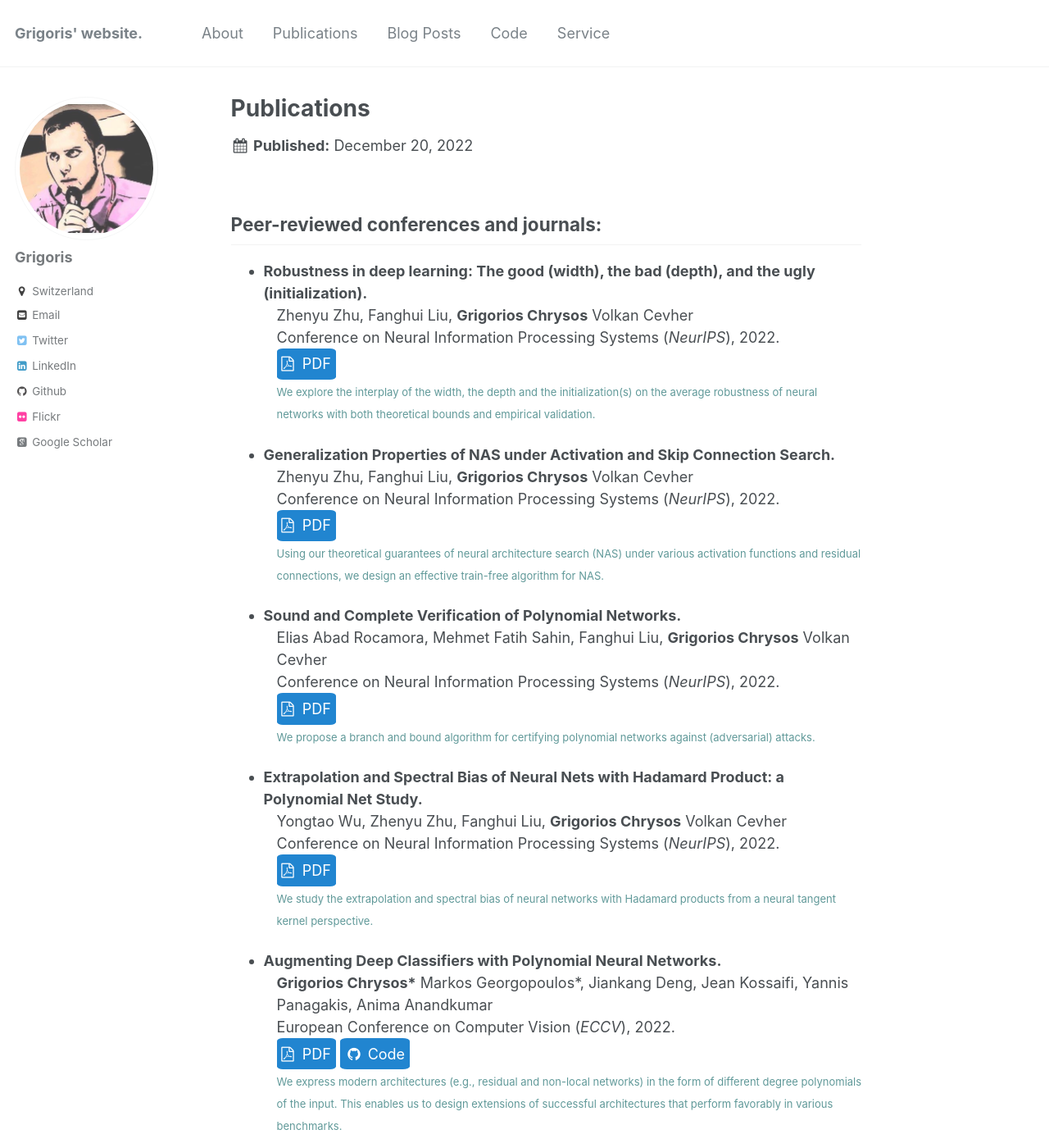
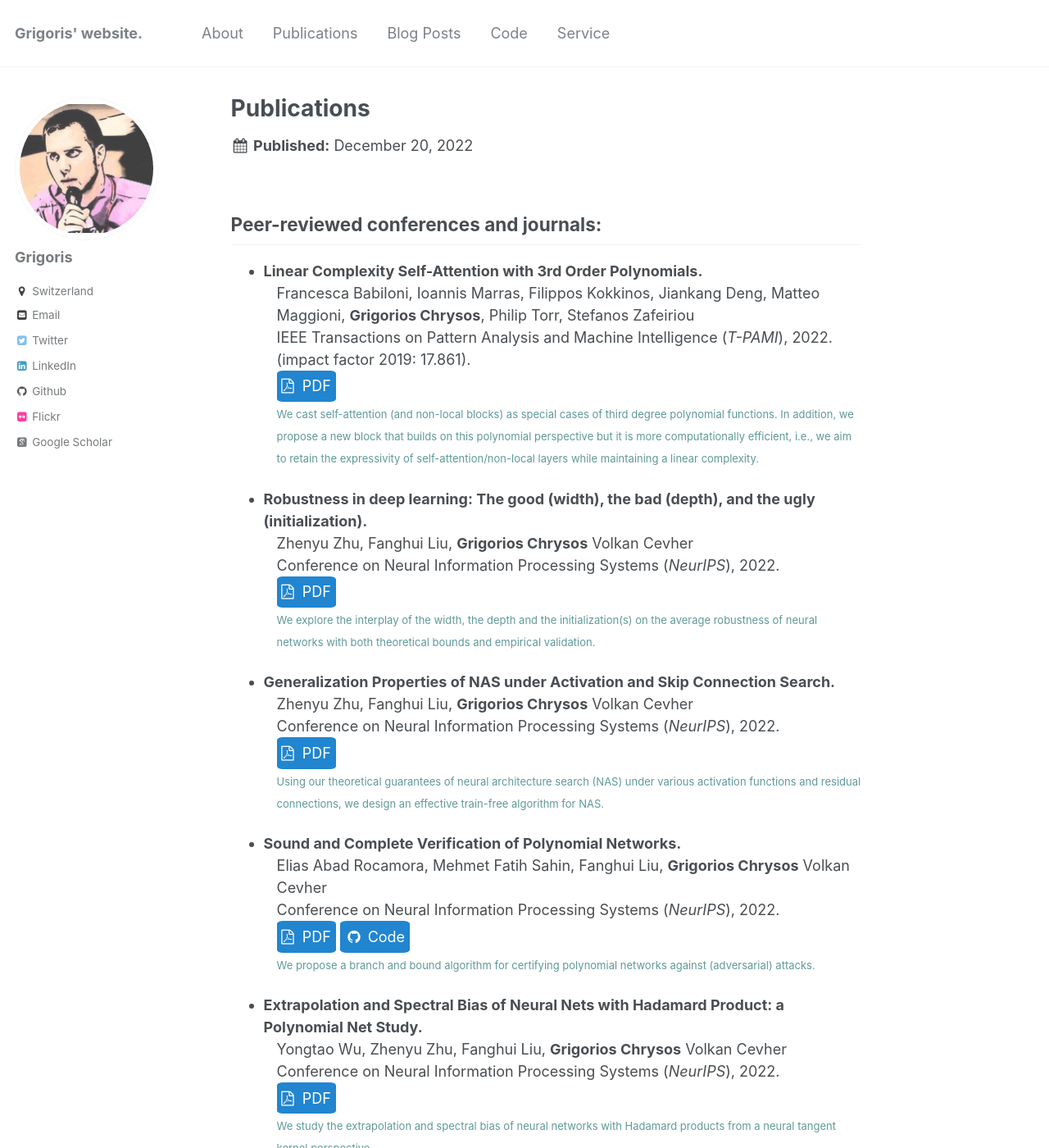
Before and after one commit to grigorisg9gr/grigorisg9gr.github.io, a Jekyll site: the page built from _publications/index.html, in a window 1280 px wide and 1400 px high. Shown: the whole window at 82% size. Built offline with Jekyll 4.4.1, drawn with Linux system fonts in a browser that asks for light colours; some web fonts are replaced.

Commit message:
Revise the neurips links.

```diff
--- a/_pages/code/index.html
+++ b/_pages/code/index.html
@@ -12,10 +12,11 @@
         <ul class="align_left">
                   <li><span class="thick">On the topic of <strong>polynomial networks</strong>:</span>
                               <ul class="align_left">
-                                           <li><span class="thick">The <a href="https://github.com/grigorisg9gr/polynomial_nets">source code</a> from our work (CVPR'20/PAMI-21) on &Pi;-nets.</span></li>
+                                           <li><span class="thick">The <a href="https://github.com/grigorisg9gr/polynomial_nets">source code</a> from our work (CVPR'20/PAMI-21) on &Pi;-nets. Source code for diverse experiments: data generation, data classifcation, face recognition and non-euclidean representation learning.</span></li>
                                           <li><span class="thick">The <a href="https://github.com/grigorisg9gr/polynomial_nets_for_conditional_generation">source code</a> from our work (NeurIPS'21) on conditional generation.</span></li>
                                           <li><span class="thick">The <a href="https://github.com/grigorisg9gr/polynomials-for-augmenting-NNs">source code</a> from our work (ECCV'22) on polynomial expansions for recognition. <br /></span></li>
                                           <li><span class="thick">Introductory <a href="https://github.com/polynomial-nets/tutorial-2022-intro-polynomial-nets">jupyter notebooks</a> from our tutorial at CVPR'22.</span></li>
+                                          <li><span class="thick">The <a href="https://github.com/megaelius/PNVerification">source code</a> from our work (NeurIPS'22) on verification of the polynomial expansions (for recognition). <br /></span></li>
                               </ul>
                   </li>
                   <li><a href="https://github.com/tensorly/Proceedings_IEEE_companion_notebooks">Source code</a> for our review paper (Proceedings of the IEEE, 2021) on tensor methods. </li>
--- a/_publications/index.html
+++ b/_publications/index.html
@@ -9,21 +9,29 @@
 <h2 id="peer-reviewed-conferences-and-journals-">Peer-reviewed conferences and journals:</h2>
 <ul>
 
+<li><strong>Linear Complexity Self-Attention with 3rd Order Polynomials.</strong>
+    <div style="padding-left: 16px">
+      <p>Francesca Babiloni, Ioannis Marras, Filippos Kokkinos, Jiankang Deng, Matteo Maggioni, <strong>Grigorios Chrysos</strong>, Philip Torr, Stefanos Zafeiriou<br>
+      IEEE Transactions on Pattern Analysis and Machine Intelligence (<em>T-PAMI</em>), 2022. (impact factor 2019: 17.861). <br>
+      <a style="color: white; text-decoration: none;" href="#"><span class="buttong button-round"> <i class="fa fa-file-pdf-o" aria-hidden="true"></i> &nbsp;PDF</span></a><br>  <!-------- TODO: add link -->
+      <span style="color: #609999; font-size: 13px; line-height: 13px;">We cast self-attention (and non-local blocks) as special cases of third degree polynomial functions. In addition, we propose a new block that builds on this polynomial perspective but it is more computationally efficient, i.e., we aim to retain the expressivity of self-attention/non-local layers while maintaining a linear complexity.</span></p>
+    </div></li>
+
 <!---------------               NeurIPS 2022               --------------->
 <li><strong>Robustness in deep learning: The good (width), the bad (depth), and the ugly (initialization).</strong>
     <div style="padding-left: 16px">
       <p>Zhenyu Zhu, Fanghui Liu, <strong>Grigorios Chrysos</strong> Volkan Cevher<br>
       Conference on Neural Information Processing Systems (<em>NeurIPS</em>), 2022. <br>
-      <a style="color: white; text-decoration: none;" href="https://arxiv.org/pdf/2209.07263.pdf"><span class="buttong button-round"> <i class="fa fa-file-pdf-o" aria-hidden="true"></i> &nbsp;PDF</span></a> <br>
-      <span style="color: #609999; font-size: 13px; line-height: 13px;">We explore the interplay of the width, the depth and the initialization(s) on the average robustness of neural networks with both theoretical bounds and empirical validation.</span></p>
+      <a style="color: white; text-decoration: none;" href="https://openreview.net/pdf?id=m8vzptcFKsT"><span class="buttong button-round"> <i class="fa fa-file-pdf-o" aria-hidden="true"></i> &nbsp;PDF</span></a> <br>
+      <span style="color: #609999; font-size: 13px; line-height: 13px;">We explore the interplay of the width, the depth and the initialization(s) on the average robustness of neural networks with both theoretical bounds and empirical validation.</span></p> <!-- https://arxiv.org/pdf/2209.07263.pdf -->
     </div></li>
 
 <li><strong>Generalization Properties of NAS under Activation and Skip Connection Search.</strong>
     <div style="padding-left: 16px">
       <p>Zhenyu Zhu, Fanghui Liu, <strong>Grigorios Chrysos</strong> Volkan Cevher<br>
       Conference on Neural Information Processing Systems (<em>NeurIPS</em>), 2022. <br>
-      <a style="color: white; text-decoration: none;" href="https://arxiv.org/pdf/2209.07238.pdf"><span class="buttong button-round"> <i class="fa fa-file-pdf-o" aria-hidden="true"></i> &nbsp;PDF</span></a> <br>
-      <span style="color: #609999; font-size: 13px; line-height: 13px;">Using our theoretical guarantees of neural architecture search (NAS) under various activation functions and residual connections, we design an effective train-free algorithm for NAS.</span></p>
+      <a style="color: white; text-decoration: none;" href="https://openreview.net/pdf?id=aQySSrCbBul"><span class="buttong button-round"> <i class="fa fa-file-pdf-o" aria-hidden="true"></i> &nbsp;PDF</span></a> <br>
+      <span style="color: #609999; font-size: 13px; line-height: 13px;">Using our theoretical guarantees of neural architecture search (NAS) under various activation functions and residual connections, we design an effective train-free algorithm for NAS.</span></p> <!-- https://arxiv.org/pdf/2209.07238.pdf -->
     </div></li>
 
 
@@ -31,8 +39,9 @@
     <div style="padding-left: 16px">
       <p>Elias Abad Rocamora, Mehmet Fatih Sahin, Fanghui Liu, <strong>Grigorios Chrysos</strong> Volkan Cevher<br>
       Conference on Neural Information Processing Systems (<em>NeurIPS</em>), 2022. <br>
-      <a style="color: white; text-decoration: none;" href="https://arxiv.org/pdf/2209.07235.pdf"><span class="buttong button-round"> <i class="fa fa-file-pdf-o" aria-hidden="true"></i> &nbsp;PDF</span></a> <br>
-      <span style="color: #609999; font-size: 13px; line-height: 13px;">We propose a branch and bound algorithm for certifying polynomial networks against (adversarial) attacks.</span></p>
+      <a style="color: white; text-decoration: none;" href="https://openreview.net/pdf?id=gsdHDI-p6NI"><span class="buttong button-round"> <i class="fa fa-file-pdf-o" aria-hidden="true"></i> &nbsp;PDF</span></a>
+      <a style="color: white; text-decoration: none;" href="https://github.com/megaelius/PNVerification"><span class="buttong button-round"> <i class="fa fa-fw fa-github" aria-hidden="true"></i>&nbsp;Code</span></a><br>
+      <span style="color: #609999; font-size: 13px; line-height: 13px;">We propose a branch and bound algorithm for certifying polynomial networks against (adversarial) attacks.</span></p> <!-- https://arxiv.org/pdf/2209.07235.pdf -->
     </div></li>
 
 
@@ -40,8 +49,8 @@
     <div style="padding-left: 16px">
       <p>Yongtao Wu, Zhenyu Zhu, Fanghui Liu, <strong>Grigorios Chrysos</strong> Volkan Cevher<br>
       Conference on Neural Information Processing Systems (<em>NeurIPS</em>), 2022. <br>
-      <a style="color: white; text-decoration: none;" href="https://arxiv.org/pdf/2209.07736.pdf"><span class="buttong button-round"> <i class="fa fa-file-pdf-o" aria-hidden="true"></i> &nbsp;PDF</span></a> <br>
-      <span style="color: #609999; font-size: 13px; line-height: 13px;">We study the extrapolation and spectral bias of neural networks with Hadamard products from a neural tangent kernel perspective.</span></p>
+      <a style="color: white; text-decoration: none;" href="https://openreview.net/pdf?id=_cXUMAnWJJj"><span class="buttong button-round"> <i class="fa fa-file-pdf-o" aria-hidden="true"></i> &nbsp;PDF</span></a> <br>
+      <span style="color: #609999; font-size: 13px; line-height: 13px;">We study the extrapolation and spectral bias of neural networks with Hadamard products from a neural tangent kernel perspective.</span></p> <!-- https://arxiv.org/pdf/2209.07736.pdf -->
     </div></li>
 
 
@@ -51,7 +60,7 @@
     <div style="padding-left: 16px">
       <p><strong>Grigorios Chrysos*</strong> Markos Georgopoulos*, Jiankang Deng, Jean Kossaifi, Yannis Panagakis, Anima Anandkumar<br>
       European Conference on Computer Vision (<em>ECCV</em>), 2022. <br>
-      <a style="color: white; text-decoration: none;" href="https://arxiv.org/pdf/2104.07916.pdf"><span class="buttong button-round"> <i class="fa fa-file-pdf-o" aria-hidden="true"></i> &nbsp;PDF</span></a> <!-- https://arxiv.org/pdf/2104.07916.pdf -->
+      <a style="color: white; text-decoration: none;" href="https://www.ecva.net/papers/eccv_2022/papers_ECCV/papers/136850682.pdf"><span class="buttong button-round"> <i class="fa fa-file-pdf-o" aria-hidden="true"></i> &nbsp;PDF</span></a> <!-- https://arxiv.org/pdf/2104.07916.pdf -->
       <a style="color: white; text-decoration: none;" href="https://github.com/grigorisg9gr/polynomials-for-augmenting-NNs"><span class="buttong button-round"> <i class="fa fa-fw fa-github" aria-hidden="true"></i>&nbsp;Code</span></a><br>
       <span style="color: #609999; font-size: 13px; line-height: 13px;">We express modern architectures (e.g., residual and non-local networks) in the form of different degree polynomials of the input. This enables us to design extensions of successful architectures that perform favorably in various benchmarks.</span></p>
     </div></li>
```
Also changed, not shown: index.html (+9 -1 lines).
